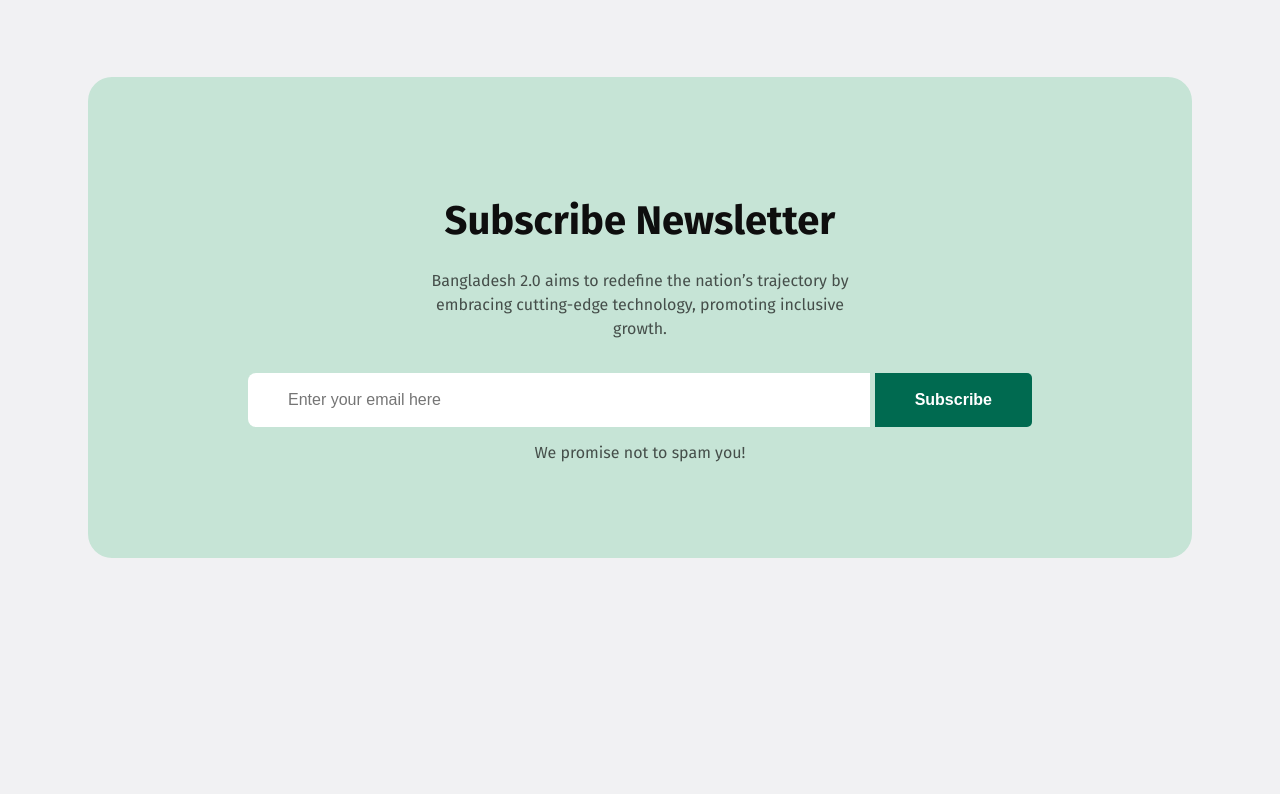
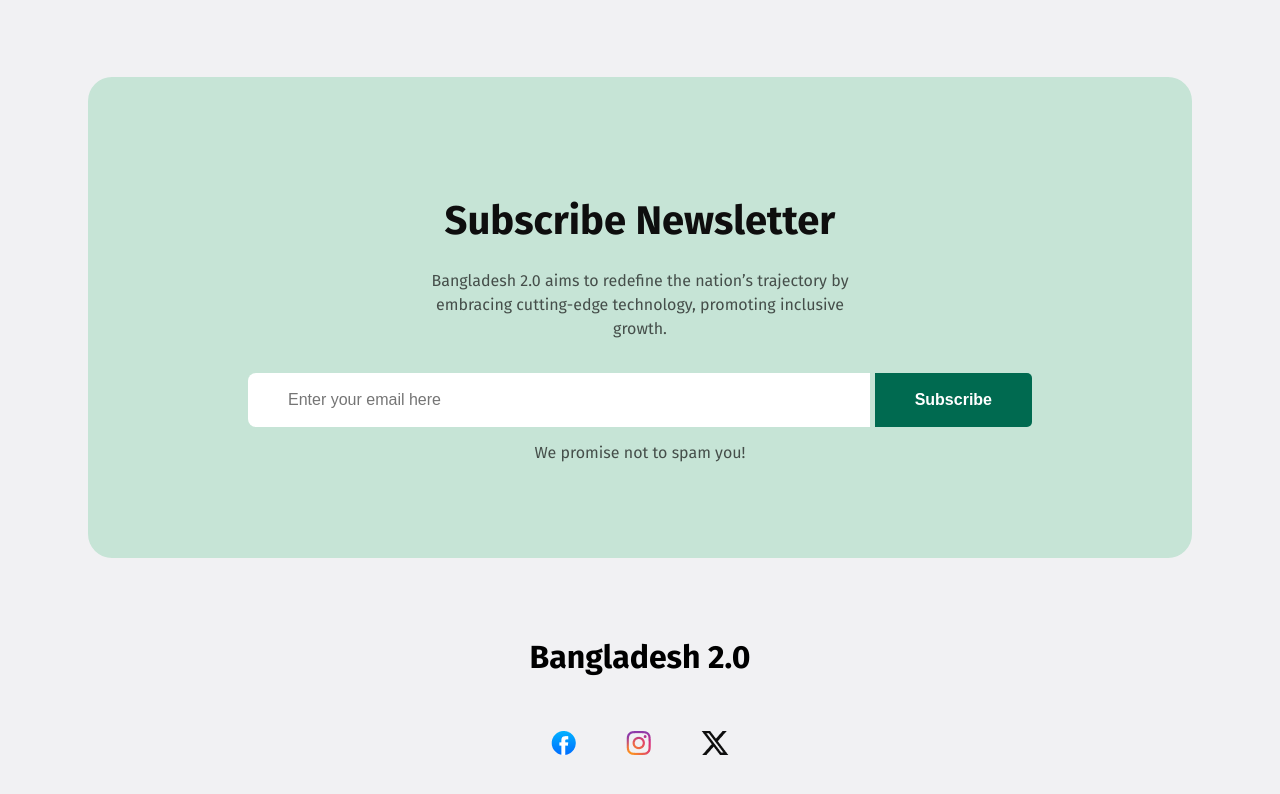
Before and after one commit to G0Z3RO/first-assignment, a plain HTML site: page index.html in a window 1280 px wide. Shown: the part 3553-4347 px from the top of the page. Before the commit the page ends 4191 px from the top, so only its background shows below. Drawn offline with Linux system fonts and the light colour scheme.

Commit message:
added footer part

```diff
--- a/index.html
+++ b/index.html
@@ -161,9 +161,13 @@
       </div>
     </section>
   </main>
-
   <footer>
-
+    <p class="footer-description">Bangladesh 2.0</p>
+    <div class="icon">
+      <a href="https://www.facebook.com/"><img src="assets/facebook.png" alt=""></a>
+      <a href="https://www.instagram.com/"><img src="assets/instagram.png" alt=""></a>
+      <a href="https://www.x.com/"><img src="assets/x.png" alt=""></a>
+    </div>
   </footer>
 </body>
 
--- a/styles/style.css
+++ b/styles/style.css
@@ -372,3 +372,18 @@
 .down {
   color: rgba(14, 14, 14, 0.7);
 }
+.footer-description {
+  margin-top: 50px;
+  margin-bottom: 32px;
+  text-align: center;
+  font-weight: bold;
+  font-size: 32px;
+}
+.icon {
+  margin-top: 32px;
+  margin-bottom: 50px;
+  text-align: center;
+}
+.icon img {
+  padding: 23px;
+}
```
